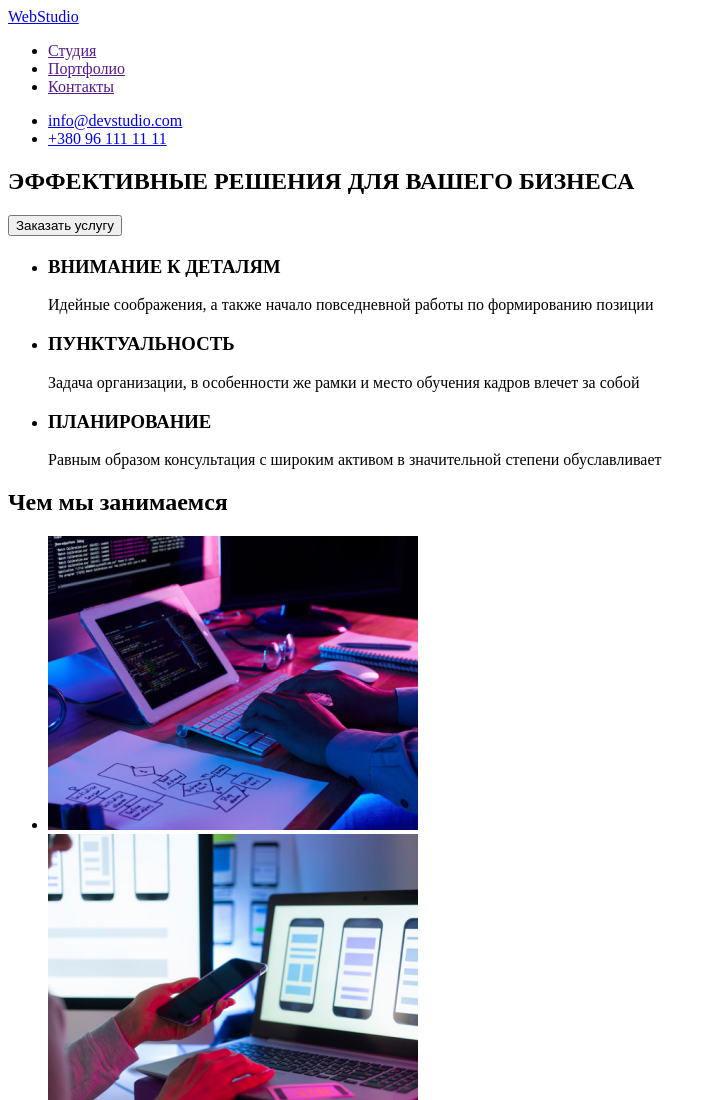
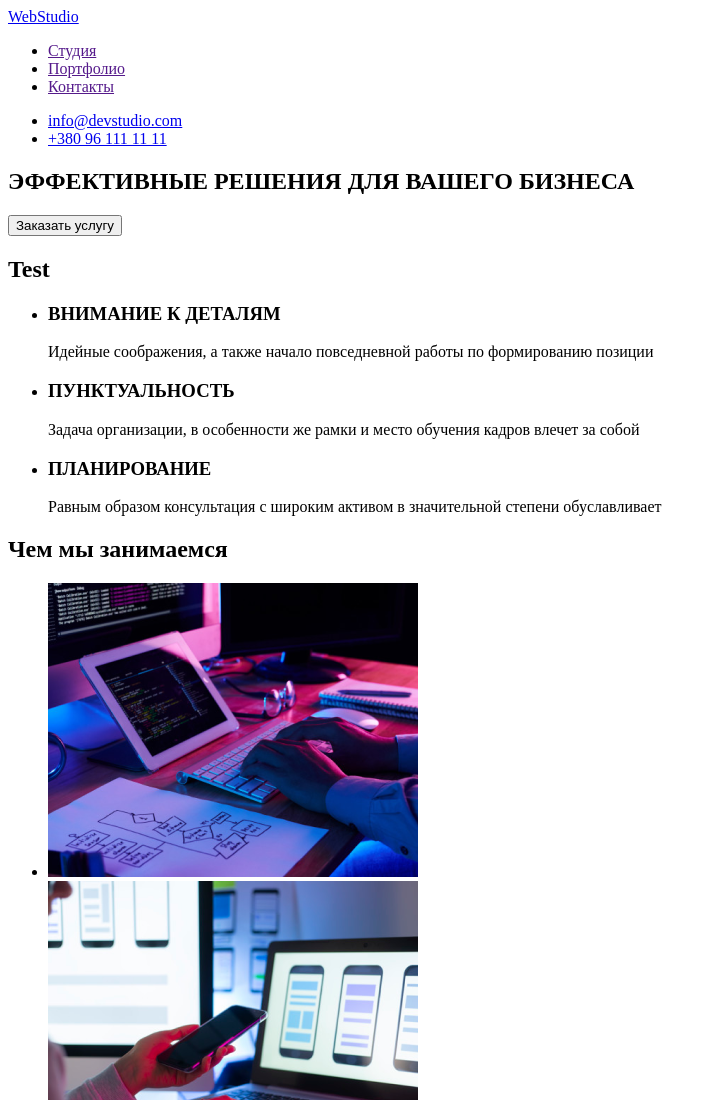
Before and after one commit to Yevgen1984/goit-markup-hw-01, a plain HTML site: page index.html in a window 1280 px wide. Shown: the top 1100 px of the page, without its empty margins (0-717 px from the left). Drawn offline with Linux system fonts and the light colour scheme; files that its build step writes are made by us from their sources.

Commit message:
Update index.html
add h2

```diff
--- a/index.html
+++ b/index.html
@@ -28,7 +28,7 @@
         <button type="button">Заказать услугу</button>
       </section>
       <section>
-        <h2></h2>
+        <h2>Test </h2>
         <ul>
           <li>
             <h3>ВНИМАНИЕ К ДЕТАЛЯМ</h3>
@@ -85,3 +85,5 @@
                   <li><a href="tel:+380961111111">+380 96 111 11 11</a></li>
               </ul>
     </footer>
+  </body>
+</html>
```
